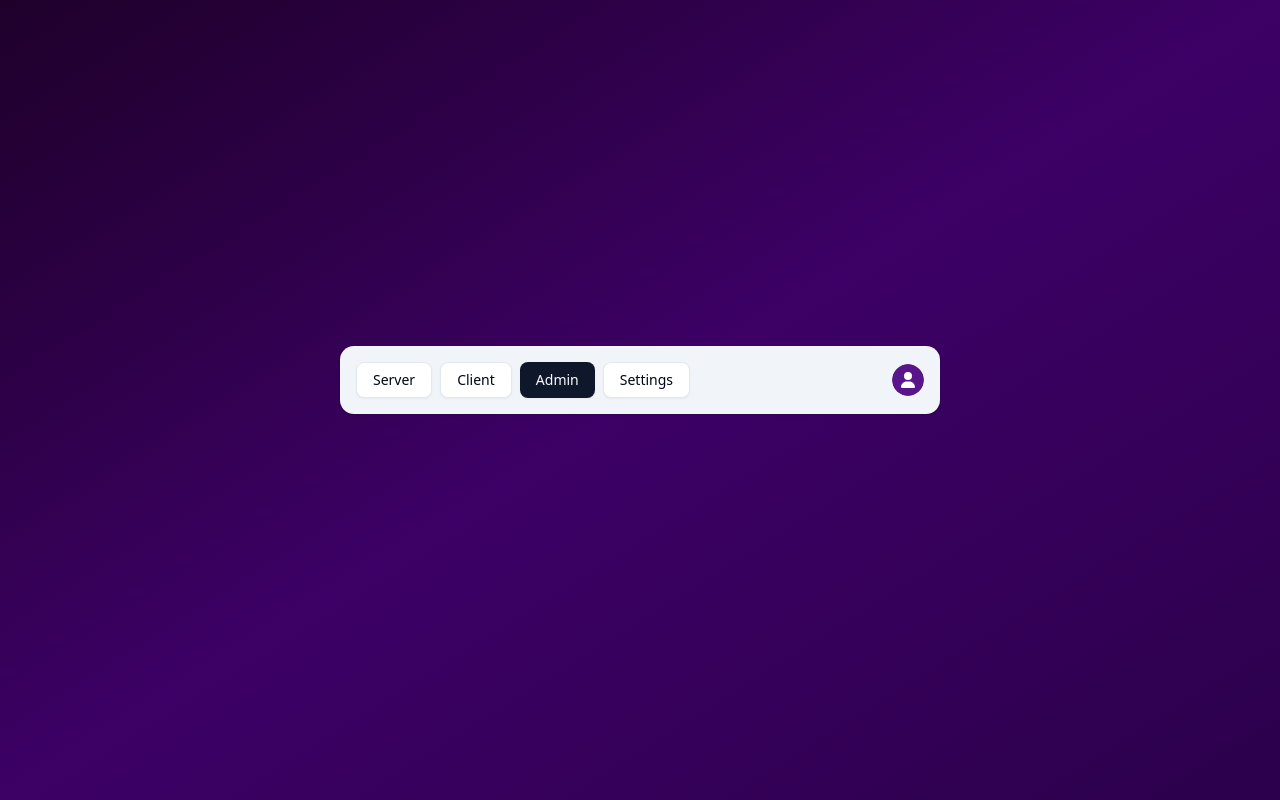
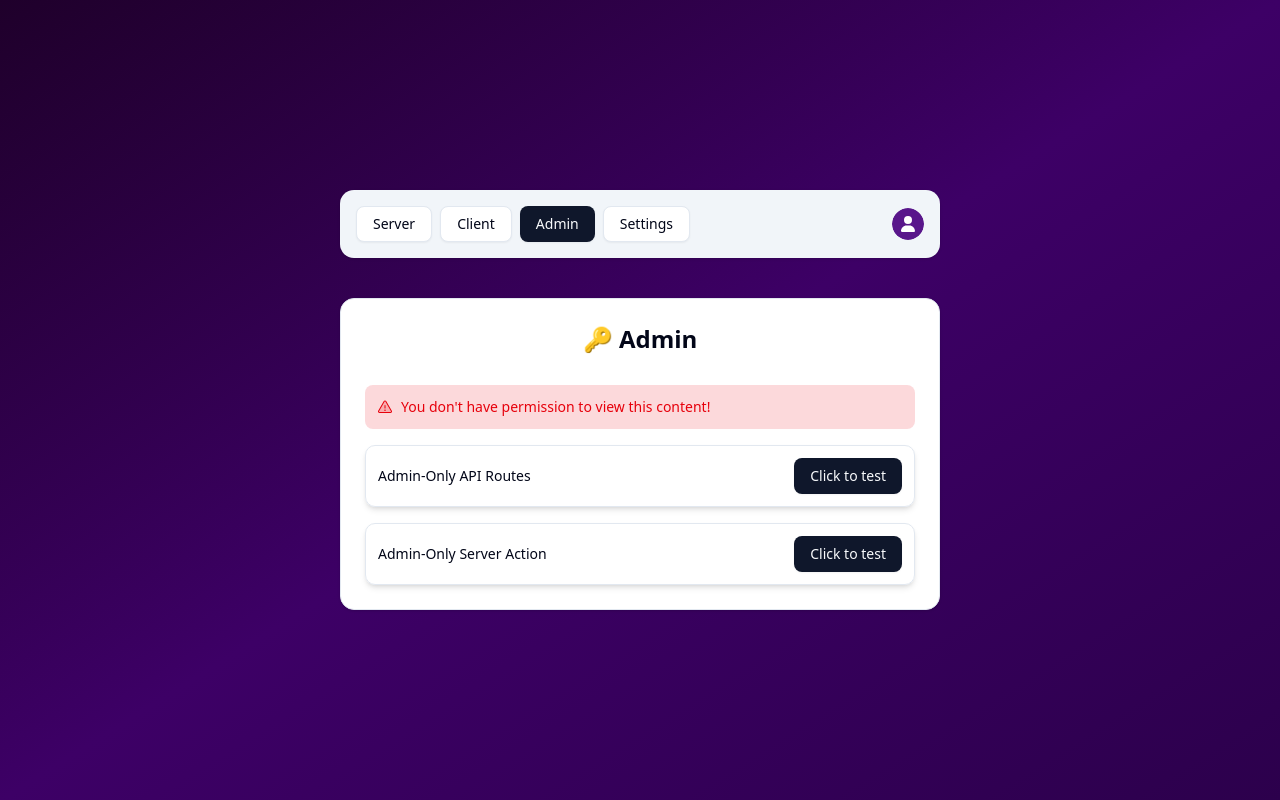
Before and after one commit to M8DrivenDev/Next-Auth-V5-Advanced-Guide, a Next.js app: page /admin in a window 1280 px wide. Built offline with nearby package versions, Linux system fonts and the light colour scheme; no server answers.

Commit message:
feat: implement admin page with role-based access control and API testing functionality

```diff
--- /dev/null
+++ b/actions/admin.ts
@@ -0,0 +1,13 @@
+"use server";
+
+import { currentUserRole } from "@/lib/auth";
+import { UserRole } from "@prisma/client";
+
+export const admin = async () => {
+  const role = await currentUserRole();
+
+  if (role === UserRole.ADMIN) {
+    return {success: "Allowed"}
+  }
+  return {error: "Forbidden!"}
+};
--- a/app/(protected)/admin/page.tsx
+++ b/app/(protected)/admin/page.tsx
@@ -1,11 +1,56 @@
-import React from 'react'
+"use client";
+import { admin } from "@/actions/admin";
+import { RoleGate } from "@/components/auth/roleGate";
+import { FormSuccess } from "@/components/formSuccess";
+import { Button } from "@/components/ui/button";
+import { Card, CardContent, CardHeader } from "@/components/ui/card";
+import { useCurrentRole } from "@/hooks/useCurrentRole";
+import { UserRole } from "@prisma/client";
+import React from "react";
+import { toast } from "sonner";
 
 const AdminPage = () => {
+  const role = useCurrentRole();
+
+  const onApiClick = () => {
+    fetch("/api/admin").then((res) => {
+      if (res.ok) {
+        toast.success("Allowed API Route!");
+      } else {
+        toast.error("Forbidden API Route!");
+      }
+    });
+  };
+
+  const onServerActionClick = () => {
+    admin().then((data) => {
+      if (data.error) {
+        toast.error("Forbidden Server Action Route!");
+      } else {
+        toast.success("Allowed Server Action Route!");
+      }
+    });
+  };
   return (
-    <div>
+    <Card className="w-[600px]">
+      <CardHeader>
+        <p className="text-2xl font-semibold text-center">🔑 Admin</p>
+      </CardHeader>
+      <CardContent className="space-y-4">
+        <RoleGate allowedRole={UserRole.ADMIN}>
+          <FormSuccess message="You are allowed to see this content!" />
+        </RoleGate>
+        <div className="flex flex-row items-center justify-between rounded-lg border p-3 shadow-md">
+          <p className="text-sm font-medium ">Admin-Only API Routes</p>
+          <Button onClick={onApiClick}>Click to test</Button>
+        </div>
+        <div className="flex flex-row items-center justify-between rounded-lg border p-3 shadow-md">
+          <p className="text-sm font-medium ">Admin-Only Server Action</p>
+          <Button onClick={onServerActionClick}>Click to test</Button>
+        </div>
+      </CardContent>
+    </Card>
+  );
+};
 
-    </div>
-  )
-}
-
-export default AdminPage
+export default AdminPage;
--- /dev/null
+++ b/app/api/admin/route.ts
@@ -0,0 +1,12 @@
+import { currentUserRole } from "@/lib/auth";
+import { UserRole } from "@prisma/client";
+import { NextResponse } from "next/server";
+
+export async function GET() {
+  const role = await currentUserRole();
+
+  if (role === UserRole.ADMIN) {
+    return new NextResponse(null, { status: 200 });
+  }
+  return new NextResponse(null, { status: 403 });
+}
--- a/app/layout.tsx
+++ b/app/layout.tsx
@@ -3,6 +3,7 @@ import { Geist, Geist_Mono } from "next/font/google";
 import "./globals.css";
 import { SessionProvider } from "next-auth/react";
 import { auth } from "@/auth";
+import { Toaster } from "sonner";
 
 const geistSans = Geist({
   variable: "--font-geist-sans",
@@ -31,6 +32,7 @@ export default async function RootLayout({
         <body
           className={`${geistSans.variable} ${geistMono.variable} antialiased`}
         >
+          <Toaster />
           {children}
         </body>
       </html>
--- /dev/null
+++ b/components/auth/roleGate.tsx
@@ -0,0 +1,22 @@
+"use client";
+
+import { useCurrentRole } from "@/hooks/useCurrentRole";
+import { UserRole } from "@prisma/client";
+import { ReactNode } from "react";
+import { FormError } from "../formError";
+
+interface IRoleGate {
+  children: ReactNode;
+  allowedRole: UserRole;
+}
+
+export const RoleGate = ({ children, allowedRole }: IRoleGate) => {
+  const role = useCurrentRole();
+
+  if (role !== allowedRole) {
+    return (
+      <FormError message="You don't have permission to view this content!" />
+    );
+  }
+  return <>{children}</>;
+};
--- /dev/null
+++ b/components/ui/sonner.tsx
@@ -0,0 +1,25 @@
+"use client"
+
+import { useTheme } from "next-themes"
+import { Toaster as Sonner, ToasterProps } from "sonner"
+
+const Toaster = ({ ...props }: ToasterProps) => {
+  const { theme = "system" } = useTheme()
+
+  return (
+    <Sonner
+      theme={theme as ToasterProps["theme"]}
+      className="toaster group"
+      style={
+        {
+          "--normal-bg": "var(--popover)",
+          "--normal-text": "var(--popover-foreground)",
+          "--normal-border": "var(--border)",
+        } as React.CSSProperties
+      }
+      {...props}
+    />
+  )
+}
+
+export { Toaster }
--- /dev/null
+++ b/hooks/useCurrentRole.ts
@@ -0,0 +1,7 @@
+import { useSession } from "next-auth/react"
+
+export const useCurrentRole = () => {
+  const session = useSession()
+
+  return session.data?.user.role
+}
--- a/lib/auth.ts
+++ b/lib/auth.ts
@@ -1,7 +1,13 @@
-import { auth } from "@/auth"
+import { auth } from "@/auth";
 
 export const currentUser = async () => {
-  const session = await auth()
+  const session = await auth();
 
-  return session?.user
-}
+  return session?.user;
+};
+
+export const currentUserRole = async () => {
+  const session = await auth();
+
+  return session?.user.role;
+};
--- a/package.json
+++ b/package.json
@@ -22,12 +22,14 @@
     "lucide-react": "^0.525.0",
     "next": "15.3.5",
     "next-auth": "^5.0.0-beta.29",
+    "next-themes": "^0.4.6",
     "react": "^19.0.0",
     "react-dom": "^19.0.0",
     "react-hook-form": "^7.60.0",
     "react-icons": "^5.5.0",
     "react-spinners": "^0.17.0",
     "resend": "^4.6.0",
+    "sonner": "^2.0.6",
     "tailwind-merge": "^3.3.1",
     "uuid": "^11.1.0",
     "zod": "^4.0.5"
```
Also changed, not shown: 1 other file (tests, documents, lock files or other folders).
